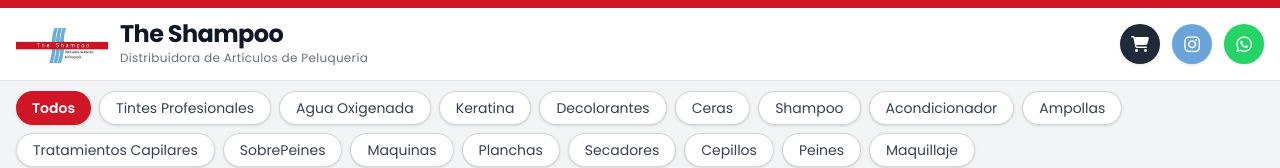
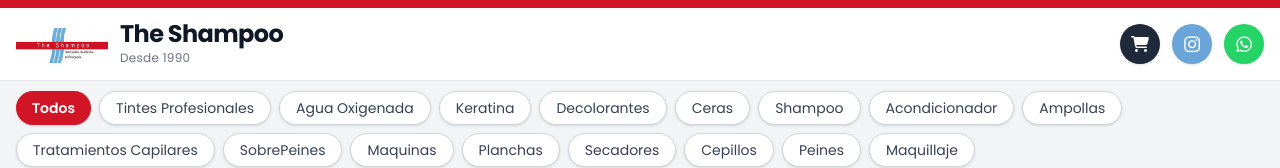
Before and after one commit to Pasquiii/Distribuidora-The-Shampoo, a plain HTML site: page index.html in a window 1280 px wide. Shown: the top 168 px of the page. Drawn offline with nearby package versions, Linux system fonts and the light colour scheme.

Commit message:
Update index.html

```diff
--- a/index.html
+++ b/index.html
@@ -24,7 +24,7 @@
                 <img src="logo.png" alt="Logo" onerror="this.src='https://placehold.co/50x50/D21427/ffffff?text=TS'" class="h-12 w-auto object-contain rounded">
                 <div>
                     <h1 class="text-xl md:text-2xl font-bold text-gray-900 tracking-tight leading-none">The Shampoo</h1>
-                    <span class="text-xs text-gray-500 font-medium tracking-wide block mt-1">Distribuidora de Artículos de Peluquería</span>
+                    <span class="text-xs text-gray-500 font-medium tracking-wide block mt-1">Desde 1990</span>
                 </div>
             </div>
 
```
